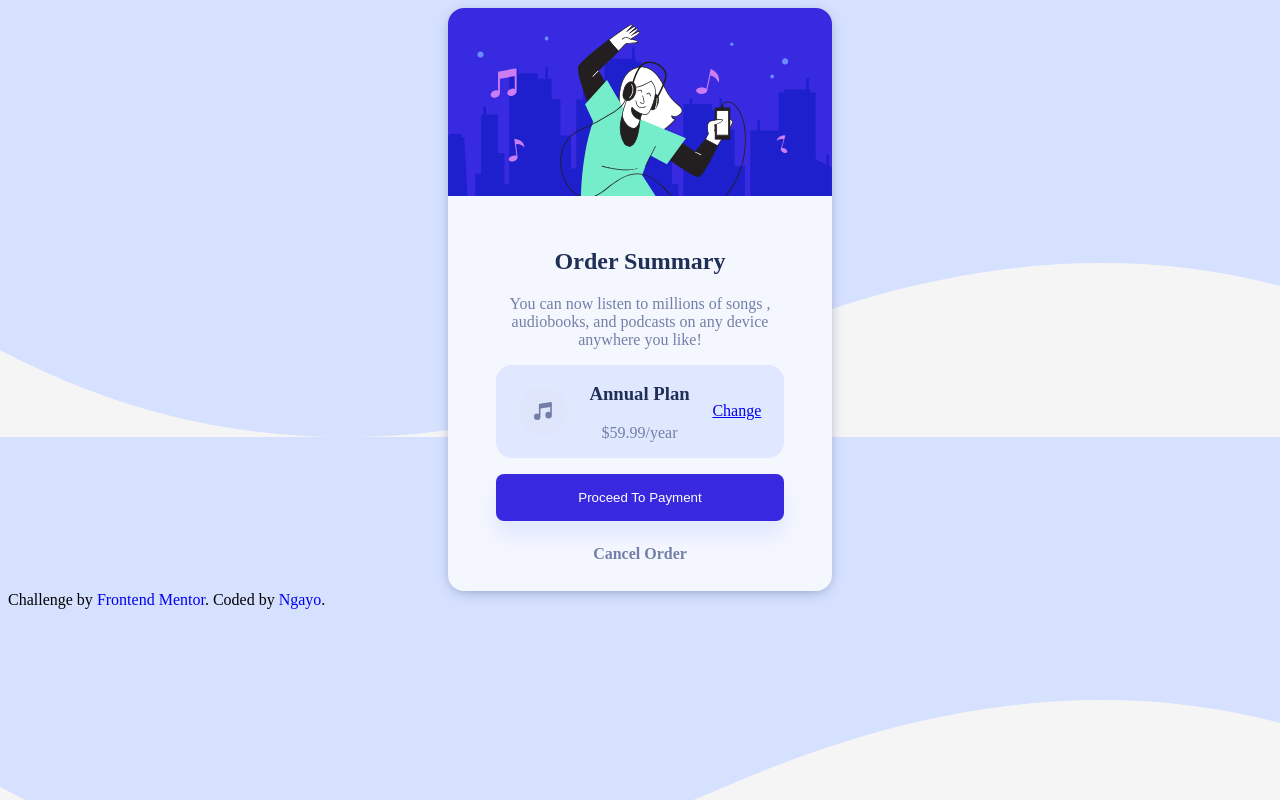
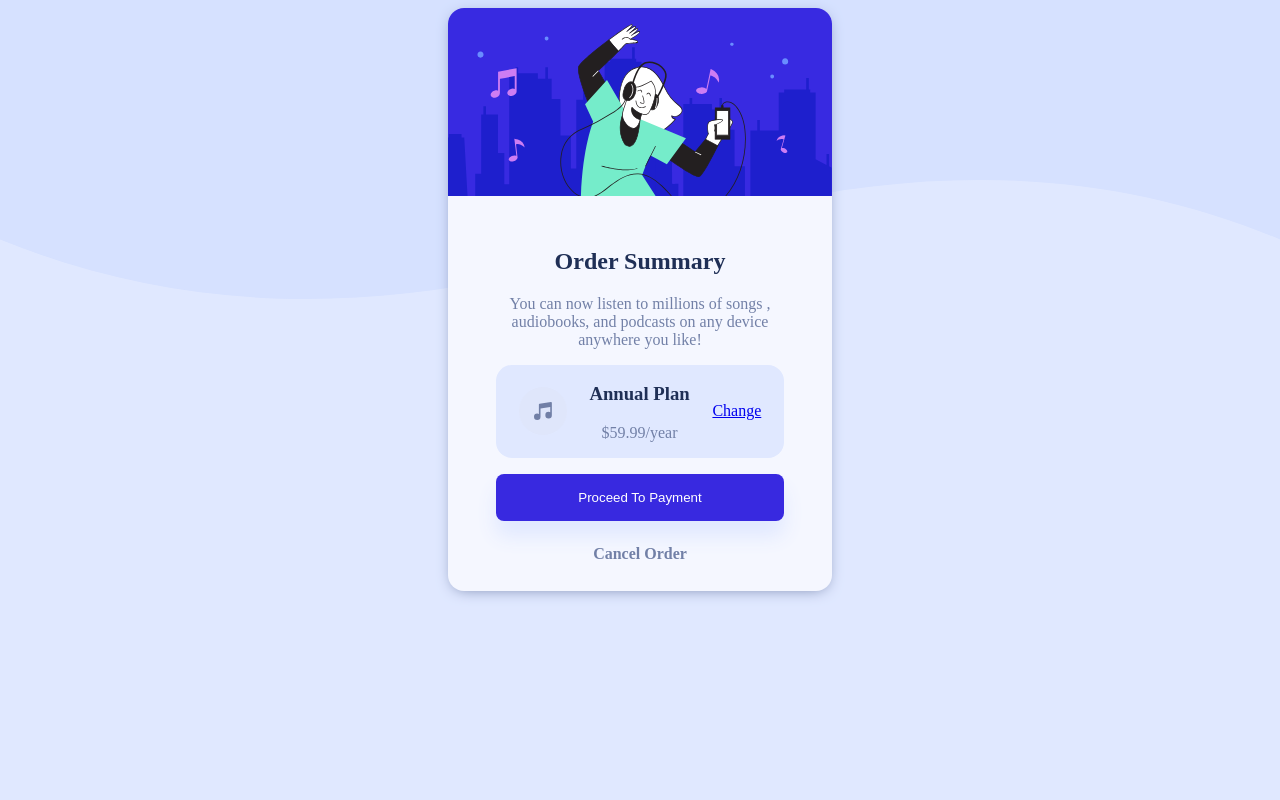
Before and after one commit to benNgayo/order-component-temp, a plain HTML site: page index.html in a window 1280 px wide. Drawn offline with Linux system fonts and the light colour scheme; a web font is replaced by a local one.

Commit message:
background image update

```diff
--- a/index.css
+++ b/index.css
@@ -36,8 +36,12 @@ a {
 }
 
 body {
-  background-color: whitesmoke;
+  background-color: var(--pale-blue);
+  background-image: url(/images/pattern-background-desktop.svg);
+  background-repeat: no-repeat;
+  background-size: 100% 50%;
   font-family: RedHatDisplay;
+  display: flex;
 }
 p {
   font-size: 16px;
@@ -47,10 +51,12 @@ p {
   max-width: 30vw;
   text-align: center;
   margin: 0 auto;
+  align-self: center;
   background-color: var(--verry-paleBlue);
   border-radius: var(--border-radius);
   height: 80%;
   box-shadow: 0 3px 15px -5px var(--desaturated-blue);
+  vertical-align: middle;
 }
 img {
   width: 100%;
--- a/index.html
+++ b/index.html
@@ -41,10 +41,10 @@
 
 
 
-  <div class="attribution">
+  <!-- <div class="attribution">
     Challenge by <a href="https://www.frontendmentor.io?ref=challenge" target="_blank">Frontend Mentor</a>.
     Coded by <a href="#">Ngayo</a>.
-  </div>
+  </div> -->
 </body>
 
 </html>
```
